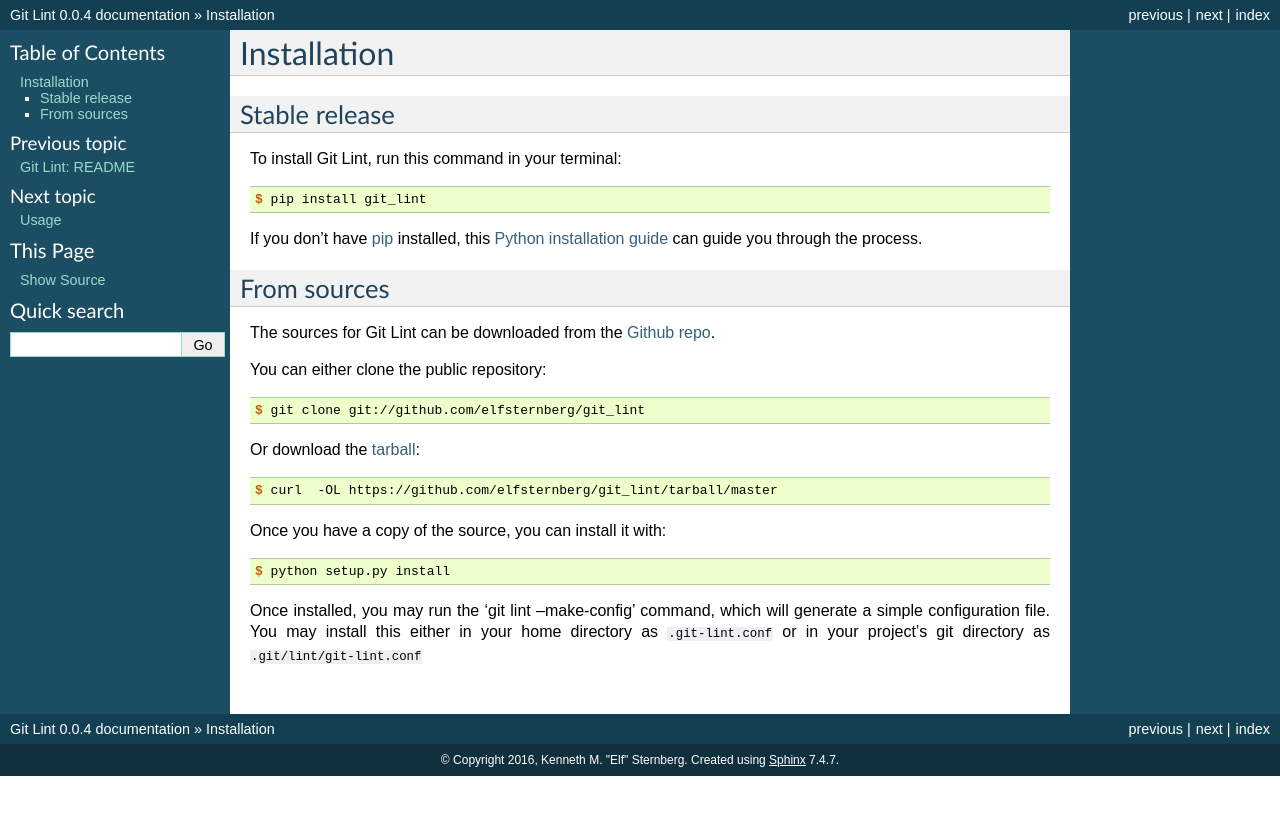
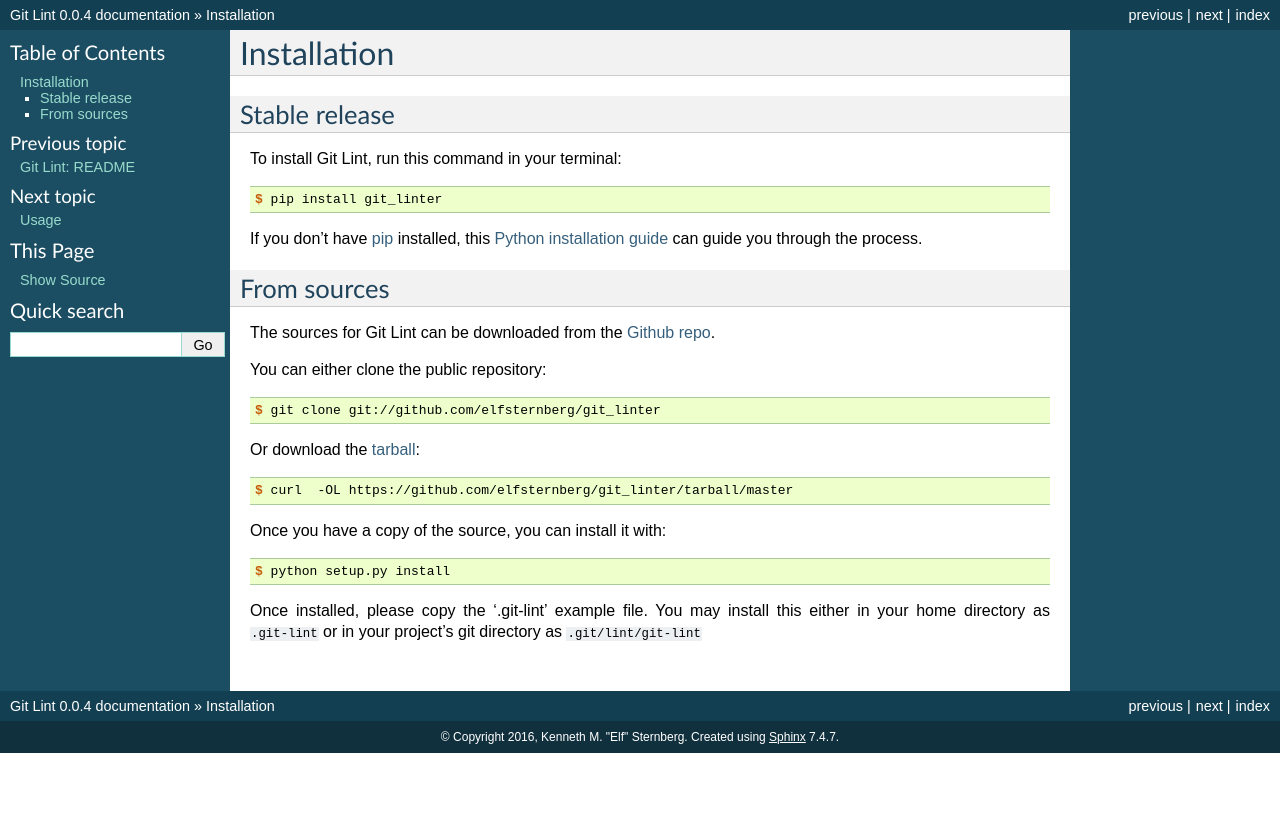
Before and after one commit to elfsternberg/git-linter, a Sphinx documentation site: the page built from docs/installation.rst, in a window 1280 px wide. Shown: the top 815 px of the page. Built offline with Sphinx 7.4.7, drawn with Linux system fonts in a browser that asks for light colours.

Commit message:
I ought to pass my own lint style checks, ne?

```diff
--- a/docs/installation.rst
+++ b/docs/installation.rst
@@ -12,7 +12,7 @@
 
 .. code-block:: console
 
-    $ pip install git_lint
+    $ pip install git_linter
 
 If you don't have `pip`_ installed, this `Python installation guide`_ can guide
 you through the process.
@@ -30,13 +30,13 @@
 
 .. code-block:: console
 
-    $ git clone git://github.com/elfsternberg/git_lint
+    $ git clone git://github.com/elfsternberg/git_linter
 
 Or download the `tarball`_:
 
 .. code-block:: console
 
-    $ curl  -OL https://github.com/elfsternberg/git_lint/tarball/master
+    $ curl  -OL https://github.com/elfsternberg/git_linter/tarball/master
 
 Once you have a copy of the source, you can install it with:
 
@@ -44,10 +44,9 @@
 
     $ python setup.py install
 
-.. _Github repo: https://github.com/elfsternberg/git_lint
-.. _tarball: https://github.com/elfsternberg/git_lint/tarball/master
+.. _Github repo: https://github.com/elfsternberg/git_linter
+.. _tarball: https://github.com/elfsternberg/git_linter/tarball/master
 
-Once installed, you may run the 'git lint --make-config' command, which
-will generate a simple configuration file.  You may install this either
-in your home directory as ``.git-lint.conf`` or in your project's git
-directory as ``.git/lint/git-lint.conf``
+Once installed, please copy the '.git-lint' example file.  You may install this either in
+your home directory as ``.git-lint`` or in your project's git directory as
+``.git/lint/git-lint``
--- a/docs/usage.rst
+++ b/docs/usage.rst
@@ -32,3 +32,5 @@
 
 Please see the :ref:`api` for more details on options taken by the
 ``run_precommit()`` and ``run_gitlint`` commands.
+
+There is an example ``pre-commit`` script shipped with ``git lint``.
--- a/setup.py
+++ b/setup.py
@@ -6,6 +6,8 @@
 
 
 def get_data_files(prefix):
+    if prefix.startswith('/System/Library/Frameworks'):
+        return []
     return [(os.path.join(prefix, 'share/man/man1'), ['docs/_build/man/git-lint.1'])]
 
 
```
Also changed, not shown: docs/arguments.rst (+9 -2 lines), 2 other files.
